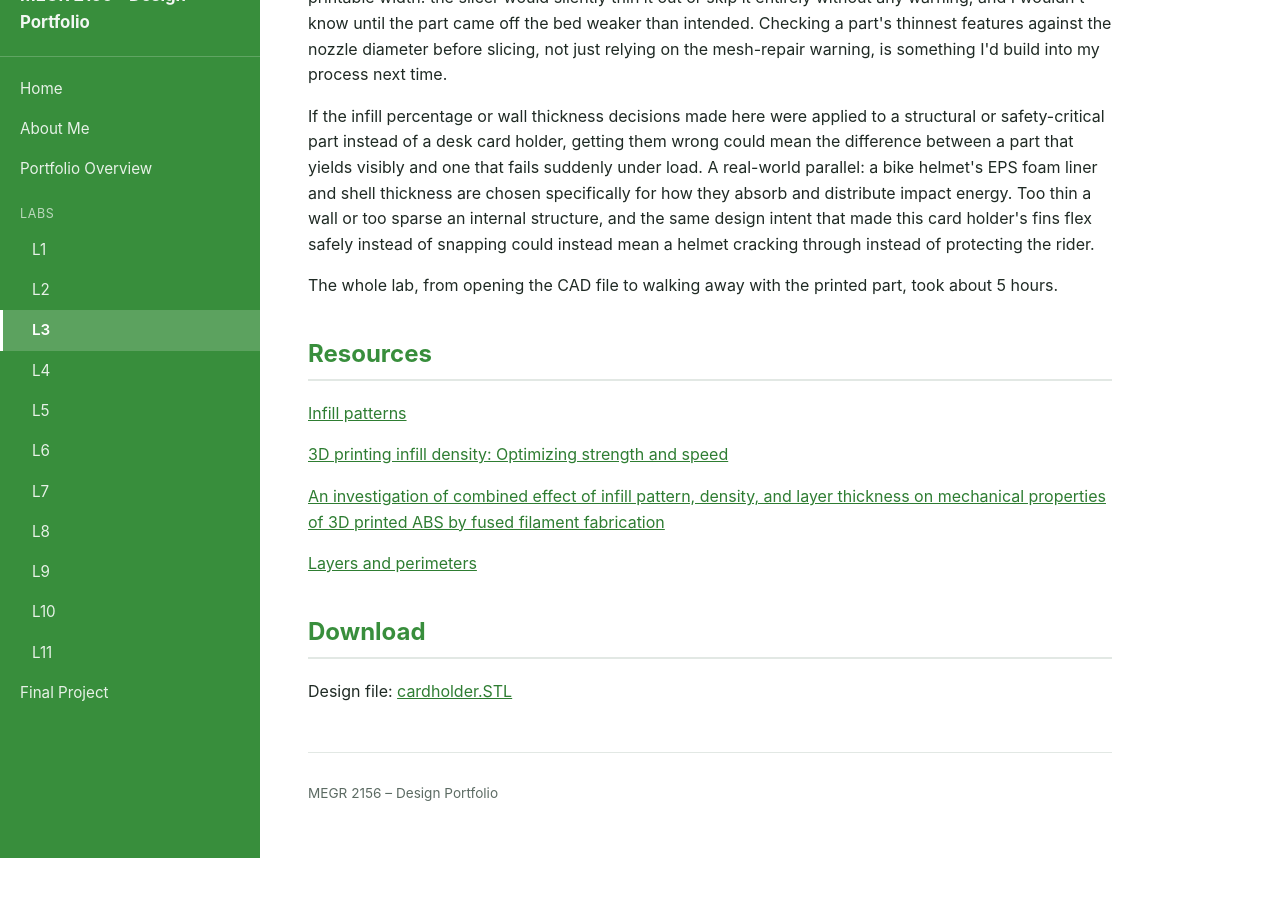
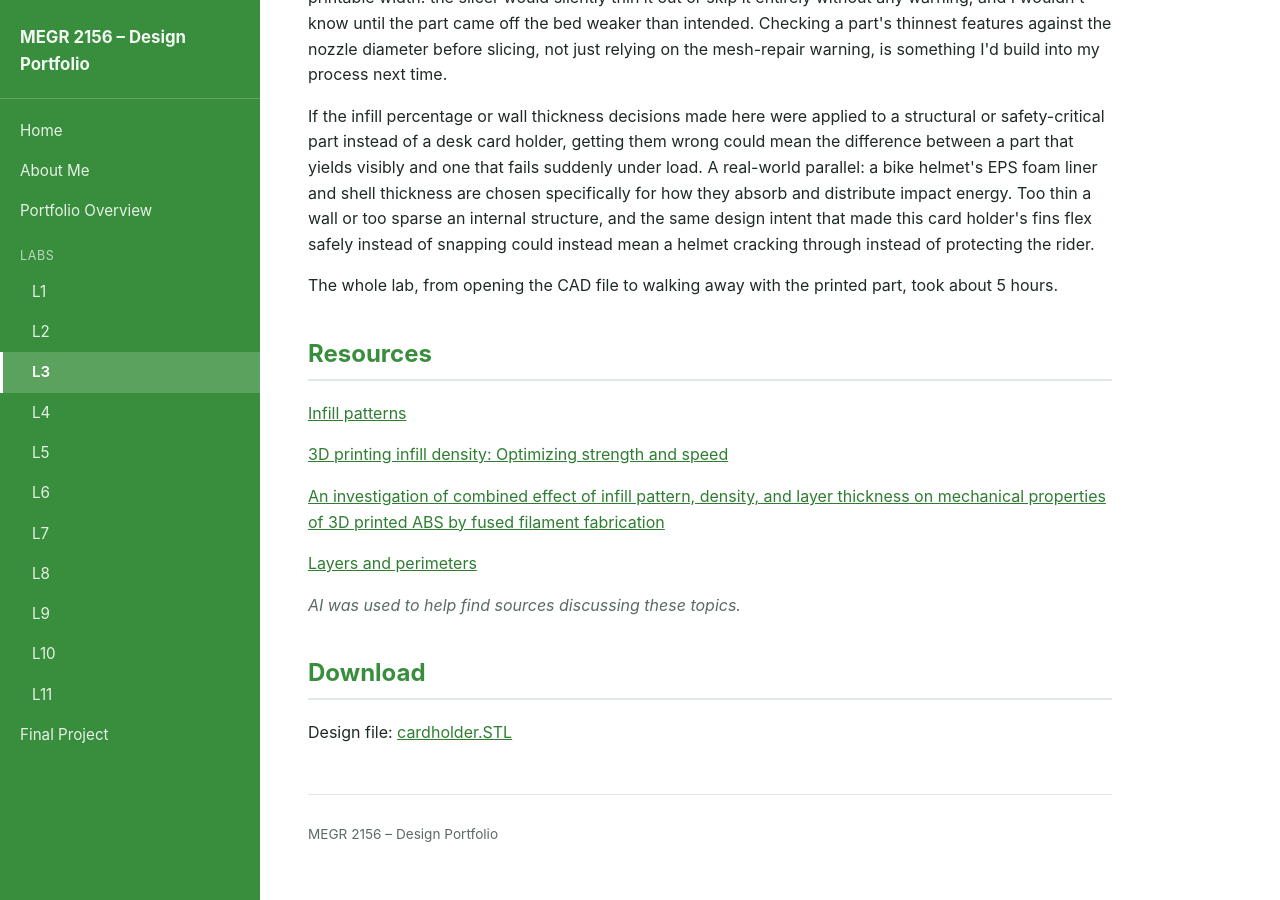
Before and after one commit to juanmasacova/MASACOVA-portfolio, a Jekyll site: the page built from docs/Labs/L03/index.html, in a window 1280 px wide and 900 px high, scrolled down 6208 px. Built offline with Jekyll 4.4.1, drawn with Linux system fonts in a browser that asks for light colours; before the commit the page ends 7066 px from its top, so only the background shows below that.

Commit message:
Acknowledge AI use for L3 resource sourcing
Co-Authored-By: Claude Sonnet 5 <noreply@anthropic.com>

```diff
--- a/docs/Labs/L03/index.html
+++ b/docs/Labs/L03/index.html
@@ -74,6 +74,7 @@ title: "L3 – Card Holder"
 <p><a href="https://ultimaker.com/learn/3d-printing-infill-density-optimizing-strength-and-speed/">3D printing infill density: Optimizing strength and speed</a></p>
 <p><a href="https://doi.org/10.1016/j.heliyon.2023.e16531">An investigation of combined effect of infill pattern, density, and layer thickness on mechanical properties of 3D printed ABS by fused filament fabrication</a></p>
 <p><a href="https://help.prusa3d.com/article/layers-and-perimeters_1748">Layers and perimeters</a></p>
+<p><em>AI was used to help find sources discussing these topics.</em></p>
 
 <h2>Download</h2>
 <p>Design file: <a href="cardholder.STL">cardholder.STL</a></p>
```
